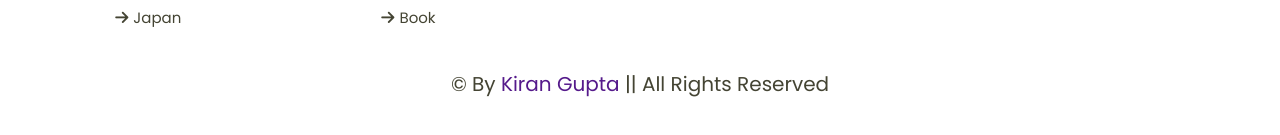
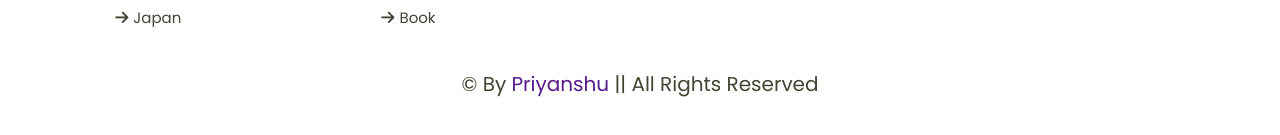
Before and after one commit to priyanshu2024/CoffeeWeb, a plain HTML site: page CoffeeWeb/index.html in a window 1280 px wide. Shown: the part 3707-3842 px from the top of the page. Drawn offline with nearby package versions, Linux system fonts and the light colour scheme.

Commit message:
Update index.html

```diff
--- a/CoffeeWeb/index.html
+++ b/CoffeeWeb/index.html
@@ -250,7 +250,7 @@
                 <a href="#"><i class="fab fa-linkedin"></i>linkedin</a>
             </div>
         </div>
-        <div class="credit">&copy; by <span><a href="">Kiran gupta</a></span> || All Rights Reserved</div>
+        <div class="credit">&copy; by <span><a href=""> Priyanshu </a></span> || All Rights Reserved</div>
     </section>
 
     <script src="https://unpkg.com/swiper@7.0.0/swiper-bundle.min.js"></script>
```
